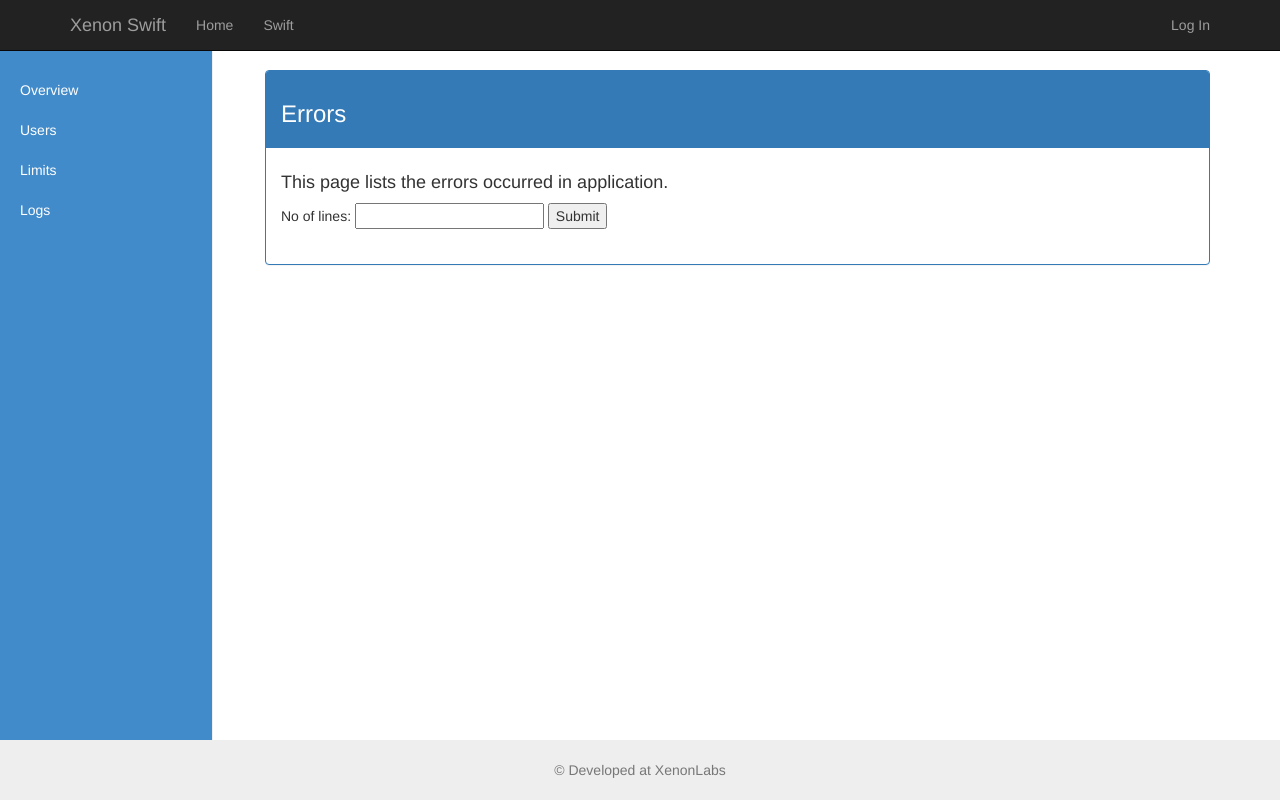
After one commit to karandevgan/OpenStack, a Flask app: template app/templates/swift/admin/errors.html in a window 1280 px wide. The commit adds this page. Run offline with Flask 2, Linux system fonts and the light colour scheme; the template is opened without the code that fills it, so the values that code supplies are empty; some libraries are stand-ins or nearby versions.

Commit message:
Logview in dashboard

```diff
--- a/app/__init__.py
+++ b/app/__init__.py
@@ -5,6 +5,9 @@ from flask.ext.mail import Mail
 from flask.ext.sqlalchemy import SQLAlchemy
 from config import config
 from flask_wtf.csrf import CsrfProtect
+
+import os
+basedir = os.path.abspath(os.path.dirname(__file__))
 
 bootstrap = Bootstrap()
 mail = Mail()
--- /dev/null
+++ b/app/admin.py
@@ -0,0 +1,5 @@
+import os
+
+def readFile(path, n):
+    lines = os.popen('tail -' + str(n) + ' ' + path).readlines()
+    return lines
--- a/app/templates/swift/admin/base.html
+++ b/app/templates/swift/admin/base.html
@@ -9,7 +9,7 @@
         <a href="{{ url_for('swift.overview') }}">Overview</a> |
         <a href="{{ url_for('auth.list_users') }}">Users</a> |
         <a href="{{ url_for('swift.limits') }}">Limits</a> |
-        <a href="{{ url_for('static', filename='errors.log') }}">Logs</a>
+        <a href="{{ url_for('swift.listErrors') }}">Logs</a>
         <br><br>
     </div>
     <div class="row">
@@ -18,7 +18,7 @@
             <li><a href="{{ url_for('swift.overview') }}">Overview</a></li>
             <li><a href="{{ url_for('auth.list_users') }}">Users</a></li>
             <li><a href="{{ url_for('swift.limits') }}">Limits</a></li>
-            <li><a href="{{ url_for('static', filename='errors.log') }}">Logs</a></li>
+            <li><a href="{{ url_for('swift.listErrors') }}">Logs</a></li>
           </ul>
         </div>
 
--- /dev/null
+++ b/app/templates/swift/admin/errors.html
@@ -0,0 +1,23 @@
+{% extends "swift/admin/base.html" %}
+{% block title %}
+    XenonSwift | Admin Panel | Errors
+{% endblock %}
+
+{% block main_content %}
+<div class="panel panel-primary">
+    <div class="panel-heading"><h3>Errors</h3></div>
+    <div class="panel-body">
+    <h4>This page lists the errors occurred in application.</h4>
+    <form method="POST" action="{{ url_for('swift.listErrors') }}">
+        <input type="hidden" name="csrf_token" value="{{ csrf_token() }}" />
+        No of lines:
+        <input name="linestxt" type="text" />
+        <input type="submit" value="Submit">
+    </form>
+    <br>
+    {% for line in lines %}
+    <code>{{line}}</code><br>
+    {% endfor %}
+    </div>
+</div>
+{% endblock %}
```
Also changed, not shown: app/swift/views.py (+13 -0 lines), config.py (+12 -1 lines).
